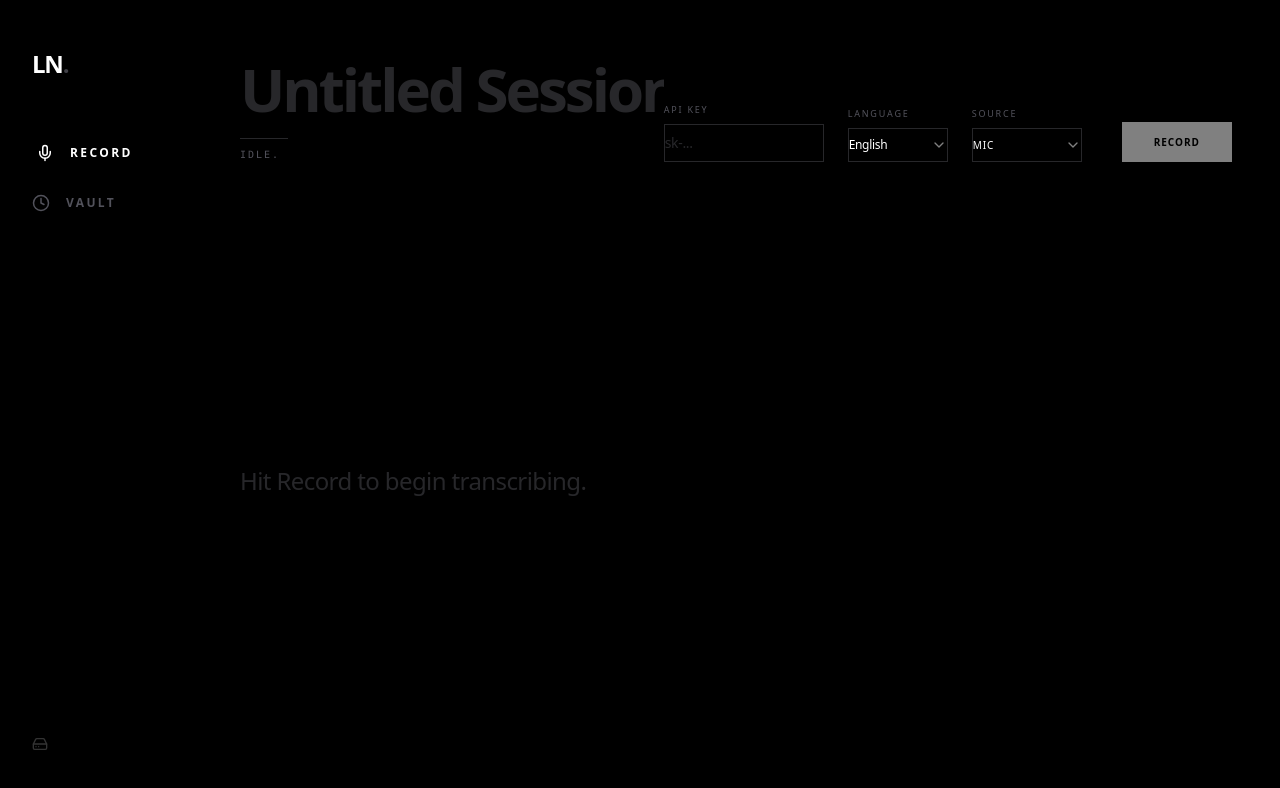
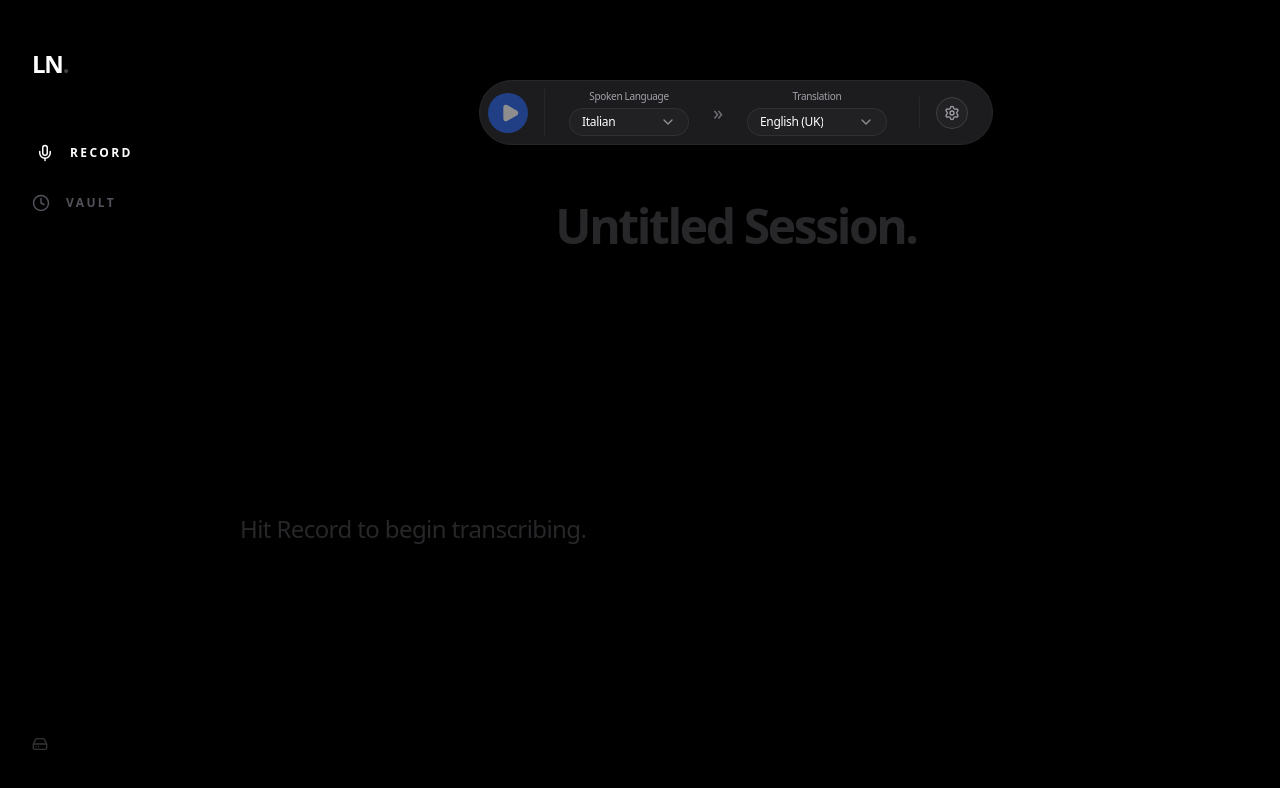
Before and after one commit to francescods04/live-subtitles, a React (Vite) app: page / in a window 1280 px wide. Shown: the top 788 px of the page. Built offline with nearby package versions, Linux system fonts and the light colour scheme.

Commit message:
feat: implement JotMe-style control bar and accuracy settings

```diff
--- a/src/pages/LiveMeeting.tsx
+++ b/src/pages/LiveMeeting.tsx
@@ -6,6 +6,7 @@ import { Button } from "../components/ui/button";
 import { Select, SelectContent, SelectItem, SelectTrigger, SelectValue } from "../components/ui/select";
 import { Label } from "../components/ui/label";
 import { ScrollArea } from "../components/ui/scroll-area";
+import { Play, Square, Settings, Maximize2, X, AlertCircle } from "lucide-react";
 
 interface AudioLevelPayload {
     rms: number;
@@ -16,7 +17,9 @@ interface SubtitlePayload {
 
 export function LiveMeeting() {
     const [apiKey, setApiKey] = useState("");
+    const [spokenLang, setSpokenLang] = useState("Italian");
     const [targetLang, setTargetLang] = useState("English");
+    const [transModel, setTransModel] = useState("llama-3.1-8b-instant");
     const [meetingTitle, setMeetingTitle] = useState("");
     const [isListening, setIsListening] = useState(false);
     const [loading, setLoading] = useState(false);
@@ -30,7 +33,9 @@ export function LiveMeeting() {
     // Carica dal localStorage al primo avvio
     useEffect(() => {
         setApiKey(localStorage.getItem("openai_api_key") || "");
+        setSpokenLang(localStorage.getItem("spoken_lang") || "Italian");
         setTargetLang(localStorage.getItem("target_lang") || "English");
+        setTransModel(localStorage.getItem("trans_model") || "llama-3.1-8b-instant");
         setAudioSource(localStorage.getItem("audio_source") || "mic");
     }, []);
 
@@ -88,9 +93,11 @@ export function LiveMeeting() {
 
         try {
             localStorage.setItem("openai_api_key", apiKey);
+            localStorage.setItem("spoken_lang", spokenLang);
             localStorage.setItem("target_lang", targetLang);
+            localStorage.setItem("trans_model", transModel);
             localStorage.setItem("audio_source", audioSource);
-            await invoke("start_listening", { apiKey, targetLang, source: audioSource });
+            await invoke("start_listening", { apiKey, spokenLang, targetLang, transModel, source: audioSource });
             setIsListening(true);
         } catch (err: any) {
             setErrorMsg(err.toString());
@@ -137,83 +144,132 @@ export function LiveMeeting() {
     return (
         <div className="flex-1 flex flex-col h-screen bg-black p-4 md:p-12 space-y-12">
 
-            {/* Header & Configuration */}
-            <header className="flex flex-col md:flex-row items-start md:items-end justify-between gap-8 md:gap-0">
-                <div className="space-y-2 w-full md:w-auto">
-                    <Input
-                        value={meetingTitle}
-                        onChange={(e) => setMeetingTitle(e.target.value)}
-                        placeholder="Untitled Session."
-                        className="text-4xl md:text-6xl font-black bg-transparent border-none outline-none shadow-none text-white p-0 h-auto placeholder:text-zinc-800 focus-visible:ring-0 tracking-tighter"
-                    />
-                    <div className="h-[1px] w-12 bg-zinc-800 my-4" />
-                    <p className="text-zinc-600 font-mono text-[10px] uppercase tracking-[0.2em]">{isListening ? "Listening..." : "Idle."}</p>
+            {/* JotMe Style Pill Header */}
+            <div className="flex justify-center w-full z-50 mt-4 md:mt-8">
+                <div className="bg-[#1C1C1E] border border-zinc-800 rounded-full flex items-center p-2 shadow-2xl relative">
+                    {/* Record/Stop Button (Left aligned just as JotMe) */}
+                    {!isListening ? (
+                        <button
+                            onClick={handleStart}
+                            disabled={loading || !apiKey}
+                            className="bg-blue-600 hover:bg-blue-500 text-white w-10 h-10 rounded-full flex items-center justify-center transition-all disabled:opacity-50"
+                        >
+                            <Play className="w-5 h-5 ml-1" fill="currentColor" />
+                        </button>
+                    ) : (
+                        <button
+                            onClick={handleStopAndSave}
+                            className="bg-zinc-800/80 hover:bg-zinc-700 text-red-500 w-10 h-10 rounded-full flex items-center justify-center transition-all border border-red-500/30 shadow-[0_0_15px_rgba(239,68,68,0.2)] group"
+                        >
+                            <Square className="w-4 h-4 group-hover:scale-95 transition-transform" fill="currentColor" />
+                        </button>
+                    )}
+
+                    <div className="flex items-center gap-4 px-6 border-l border-zinc-800 ml-4">
+                        {/* Spoken Language */}
+                        <div className="flex flex-col items-center min-w-[120px]">
+                            <span className="text-[10px] text-zinc-400 font-medium mb-1">Spoken Language</span>
+                            <Select value={spokenLang} onValueChange={setSpokenLang} disabled={isListening || loading}>
+                                <SelectTrigger className="h-7 w-[120px] bg-zinc-800/50 border border-zinc-700/50 rounded-full text-xs text-white focus:ring-0">
+                                    <SelectValue placeholder="Spoken Lang" />
+                                </SelectTrigger>
+                                <SelectContent className="bg-[#1C1C1E] border-zinc-800 text-white rounded-xl shadow-2xl">
+                                    <SelectItem value="Italian">Italian</SelectItem>
+                                    <SelectItem value="English">English</SelectItem>
+                                    <SelectItem value="Spanish">Spanish</SelectItem>
+                                    <SelectItem value="French">French</SelectItem>
+                                    <SelectItem value="German">German</SelectItem>
+                                </SelectContent>
+                            </Select>
                         </div>
 
-                <div className="flex flex-wrap md:flex-nowrap gap-6 items-end">
-                    <div className="flex flex-col gap-2 w-[160px] group">
-                        <Label className="text-[9px] uppercase tracking-[0.2em] text-zinc-600 group-hover:text-zinc-400 transition-colors flex items-center gap-2">API Key</Label>
+                        {/* Arrows icon */}
+                        <div className="flex items-center justify-center text-zinc-500 mx-2">
+                            <span className="text-xl leading-none">»</span>
+                        </div>
+
+                        {/* Translation */}
+                        <div className="flex flex-col items-center min-w-[140px]">
+                            <div className="flex items-center gap-2 mb-1">
+                                <span className="text-[10px] text-zinc-400 font-medium">Translation</span>
+                            </div>
+                            <Select value={targetLang} onValueChange={setTargetLang} disabled={isListening || loading}>
+                                <SelectTrigger className="h-7 w-[140px] bg-zinc-800/50 border border-zinc-700/50 rounded-full text-xs text-white focus:ring-0">
+                                    <SelectValue placeholder="Target Lang" />
+                                </SelectTrigger>
+                                <SelectContent className="bg-[#1C1C1E] border-zinc-800 text-white rounded-xl shadow-2xl">
+                                    <SelectItem value="English">English (UK)</SelectItem>
+                                    <SelectItem value="Italian">Italian</SelectItem>
+                                    <SelectItem value="Spanish">Spanish</SelectItem>
+                                    <SelectItem value="French">French</SelectItem>
+                                </SelectContent>
+                            </Select>
+                        </div>
+                    </div>
+
+                    <div className="flex items-center gap-2 px-4 border-l border-zinc-800 ml-2">
+                        {/* Settings / Model / API Key */}
+                        <div className="group relative">
+                            <button className="w-8 h-8 rounded-full bg-zinc-800/50 border border-zinc-700 hover:bg-zinc-700 flex items-center justify-center text-zinc-400 hover:text-white transition-colors">
+                                <Settings className="w-4 h-4" />
+                            </button>
+
+                            {/* Basic Dropdown Simulation for Settings */}
+                            <div className="absolute right-0 top-12 w-64 p-4 bg-[#1C1C1E] border border-zinc-800 rounded-2xl shadow-2xl opacity-0 invisible group-hover:opacity-100 group-hover:visible transition-all z-50 flex flex-col gap-4">
+                                <div className="flex flex-col gap-2">
+                                    <div className="flex justify-between items-center text-xs">
+                                        <Label className="uppercase tracking-[0.2em] text-[9px] text-zinc-500 flex items-center gap-1">
+                                            API KEY
+                                            {!apiKey && <AlertCircle className="w-3 h-3 text-red-500" />}
+                                        </Label>
+                                    </div>
                                     <Input
                                         type="password"
                                         placeholder="sk-..."
                                         value={apiKey}
                                         onChange={(e) => setApiKey(e.target.value)}
                                         disabled={isListening || loading}
-                            className="h-auto py-2 text-xs bg-transparent border-b border-zinc-800 rounded-none px-0 text-white placeholder:text-zinc-800 focus-visible:ring-0 focus-visible:border-white transition-colors"
+                                        className="h-8 text-xs bg-black/50 border border-zinc-800 rounded-lg text-white"
                                     />
                                 </div>
-                    <div className="flex flex-col gap-2 w-[100px] group">
-                        <Label className="text-[9px] uppercase tracking-[0.2em] text-zinc-600 group-hover:text-zinc-400 transition-colors">Language</Label>
-                        <Select value={targetLang} onValueChange={setTargetLang} disabled={isListening || loading}>
-                            <SelectTrigger className="h-auto py-2 text-xs bg-transparent border-b border-zinc-800 rounded-none px-0 text-white focus:ring-0 focus-visible:ring-0 focus:ring-offset-0 focus-visible:border-white transition-colors">
-                                <SelectValue placeholder="Lang" />
+                                <div className="flex flex-col gap-2">
+                                    <Label className="uppercase tracking-[0.2em] text-[9px] text-zinc-500">Audio Source</Label>
+                                    <Select value={audioSource} onValueChange={setAudioSource} disabled={isListening || loading}>
+                                        <SelectTrigger className="h-8 text-xs bg-black/50 border border-zinc-800 rounded-lg text-white">
+                                            <SelectValue placeholder="Source" />
                                         </SelectTrigger>
-                            <SelectContent className="bg-black border-zinc-800 text-white rounded-none">
-                                <SelectItem value="English" className="focus:bg-zinc-900">English</SelectItem>
-                                <SelectItem value="Italiano" className="focus:bg-zinc-900">Italiano</SelectItem>
-                                <SelectItem value="Español" className="focus:bg-zinc-900">Español</SelectItem>
-                                <SelectItem value="Français" className="focus:bg-zinc-900">Français</SelectItem>
+                                        <SelectContent className="bg-black border-zinc-800 text-white rounded-lg">
+                                            <SelectItem value="mic">Microphone</SelectItem>
+                                            <SelectItem value="output">System Audio</SelectItem>
                                         </SelectContent>
                                     </Select>
                                 </div>
-
-                    <div className="flex flex-col gap-2 w-[110px] group">
-                        <Label className="text-[9px] uppercase tracking-[0.2em] text-zinc-600 group-hover:text-zinc-400 transition-colors">Source</Label>
-                        <Select value={audioSource} onValueChange={setAudioSource} disabled={isListening || loading}>
-                            <SelectTrigger className="h-auto py-2 text-xs bg-transparent border-b border-zinc-800 rounded-none px-0 text-white focus:ring-0 focus-visible:ring-0 focus:ring-offset-0 focus-visible:border-white transition-colors">
-                                <SelectValue placeholder="Source" />
+                                <div className="flex flex-col gap-2">
+                                    <Label className="uppercase tracking-[0.2em] text-[9px] text-zinc-500">Accuracy Model</Label>
+                                    <Select value={transModel} onValueChange={setTransModel} disabled={isListening || loading}>
+                                        <SelectTrigger className="h-8 text-xs bg-black/50 border border-zinc-800 rounded-lg text-white">
+                                            <SelectValue placeholder="Model" />
                                         </SelectTrigger>
-                            <SelectContent className="bg-black border-zinc-800 text-white rounded-none">
-                                <SelectItem value="mic" className="focus:bg-zinc-900">
-                                    <div className="flex items-center gap-2 tracking-widest uppercase text-[10px]">Mic</div>
-                                </SelectItem>
-                                <SelectItem value="output" className="focus:bg-zinc-900">
-                                    <div className="flex items-center gap-2 tracking-widest uppercase text-[10px]">System</div>
-                                </SelectItem>
+                                        <SelectContent className="bg-black border-zinc-800 text-white rounded-lg">
+                                            <SelectItem value="llama-3.1-8b-instant">Fast (8B)</SelectItem>
+                                            <SelectItem value="llama-3.3-70b-versatile">Contextual (70B)</SelectItem>
                                         </SelectContent>
                                     </Select>
                                 </div>
-
-                    <div className="ml-4">
-                        {!isListening ? (
-                            <Button
-                                onClick={handleStart}
-                                disabled={loading || !apiKey}
-                                className="bg-white text-black hover:bg-zinc-200 font-bold rounded-none h-10 px-8 transition-transform hover:scale-105 active:scale-95 disabled:opacity-50 disabled:hover:scale-100 uppercase tracking-widest text-[10px]"
-                            >
-                                Record
-                            </Button>
-                        ) : (
-                            <Button
-                                onClick={handleStopAndSave}
-                                className="bg-red-600 text-white hover:bg-red-500 font-bold rounded-none h-10 px-8 transition-transform hover:scale-105 active:scale-95 uppercase tracking-widest text-[10px]"
-                            >
-                                Save
-                            </Button>
-                        )}
                             </div>
                         </div>
-            </header>
+                    </div>
+                </div>
+            </div>
+
+            <div className="w-full flex justify-center">
+                <Input
+                    value={meetingTitle}
+                    onChange={(e) => setMeetingTitle(e.target.value)}
+                    placeholder="Untitled Session."
+                    className="text-4xl md:text-5xl font-black bg-transparent border-none outline-none shadow-none text-center text-zinc-200 p-0 h-auto placeholder:text-zinc-800 focus-visible:ring-0 tracking-tighter"
+                />
+            </div>
 
             {errorMsg && <div className="text-xs uppercase tracking-widest text-red-500 font-medium">{errorMsg}</div>}
 
```
Also changed, not shown: 1 other file (tests, documents, lock files or other folders). Lines whose indentation alone changed are shown as unchanged.
